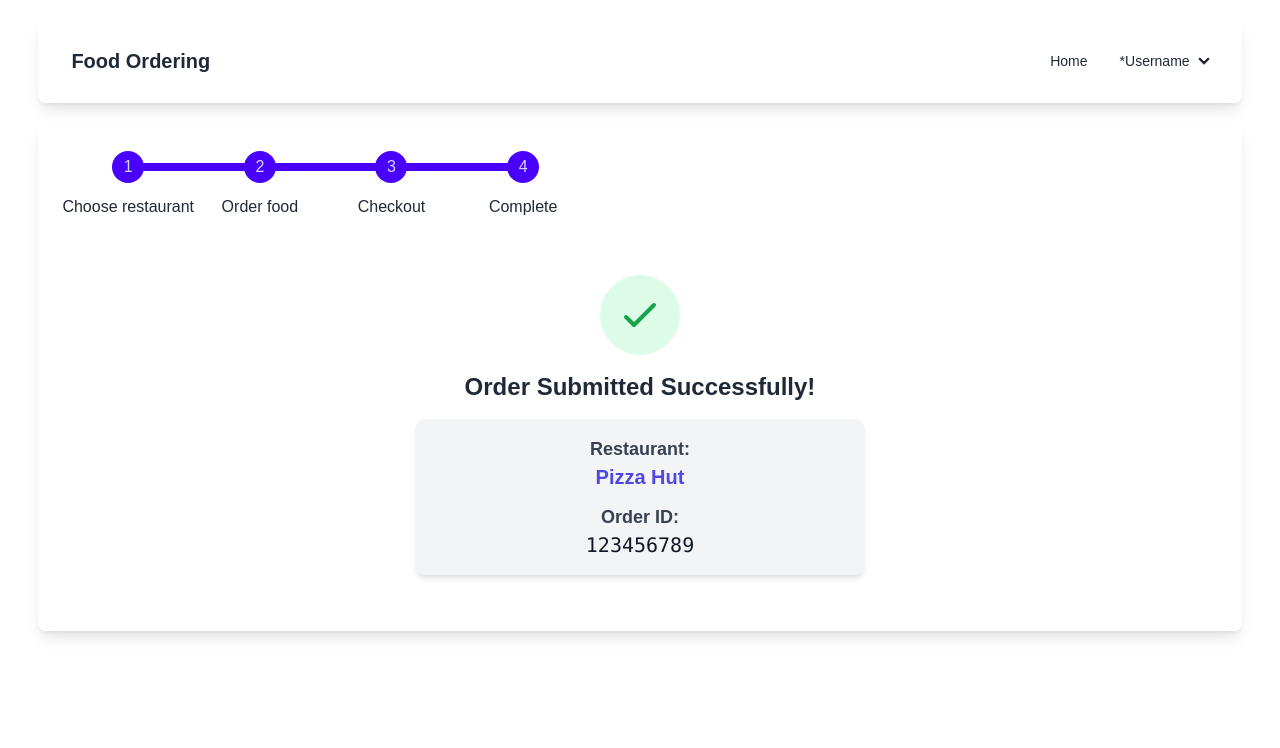
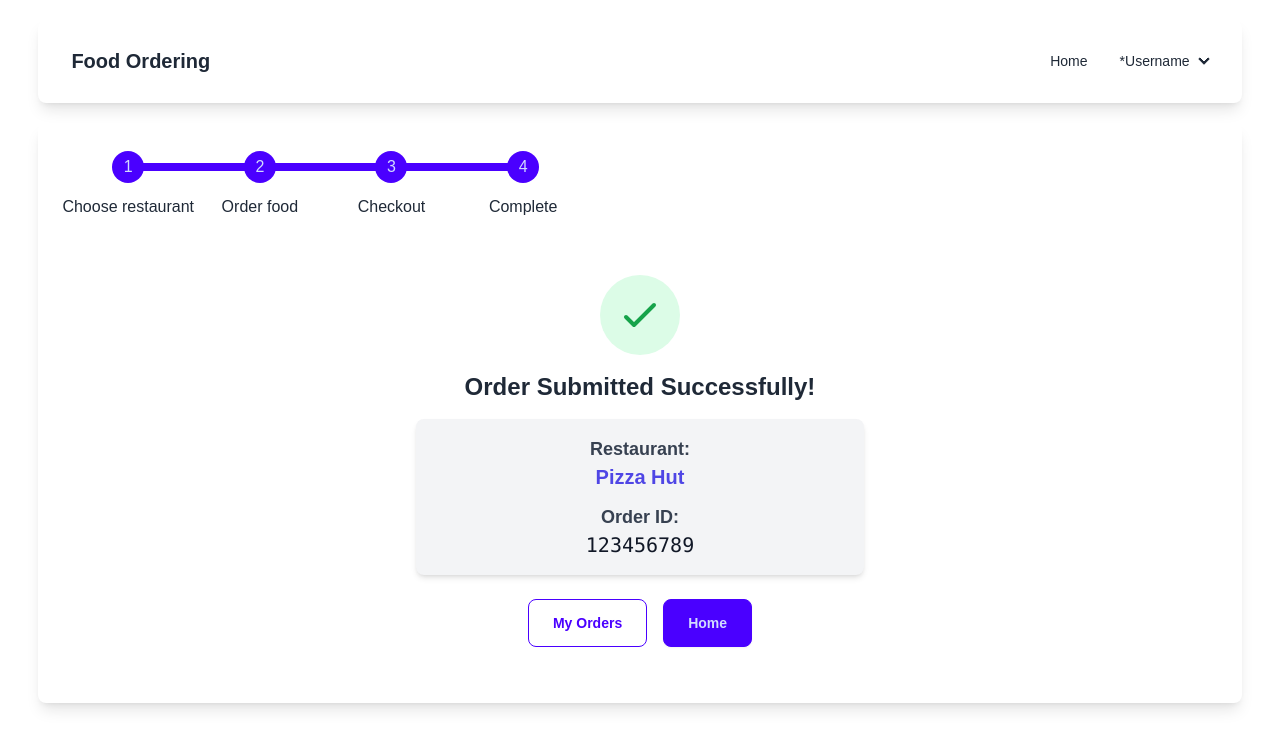
Before and after one commit to sxc66666/3117Proj, a React (Create React App) app: page /cust/complete in a window 1280 px wide. Shown: the top 748 px of the page. Built offline with nearby package versions, Linux system fonts and the light colour scheme.

Commit message:
feat: Add navigate buttons on complete page

```diff
--- a/src/pages/CustComplete.jsx
+++ b/src/pages/CustComplete.jsx
@@ -1,10 +1,11 @@
 import React from "react";
+import { useNavigate, useLocation } from "react-router-dom";
 import Navbar from "../components/Navbar";
 import CardContainerCust from "../components/CardContainerCust";
 import { menuLinksCust } from "../config/config";
-import { useLocation } from "react-router-dom";
 
-export default function CustOrderComplete() {
+export default function CustComplete() {
+    const navigate = useNavigate();
     const location = useLocation();
     const { orderId, restaurantName } = location.state || { orderId: "123456789", restaurantName: "Pizza Hut" };
 
@@ -37,6 +38,22 @@
                         <p className="mt-3 text-lg font-semibold text-gray-700">Order ID:</p>
                         <p className="text-xl text-gray-900 font-mono">{orderId}</p>
                     </div>
+
+                    {/* 🛠 操作按钮 */}
+                    <div className="mt-6 flex gap-4">
+                        <button
+                            className="btn btn-outline btn-primary px-6 py-2"
+                            onClick={() => navigate('/cust/orders')}
+                        >
+                            My Orders
+                        </button>
+                        <button
+                            className="btn btn-primary px-6 py-2"
+                            onClick={() => navigate('/cust/restaurants')}
+                        >
+                            Home
+                        </button>
+                    </div>
                 </div>
             </CardContainerCust>
         </div>
```
